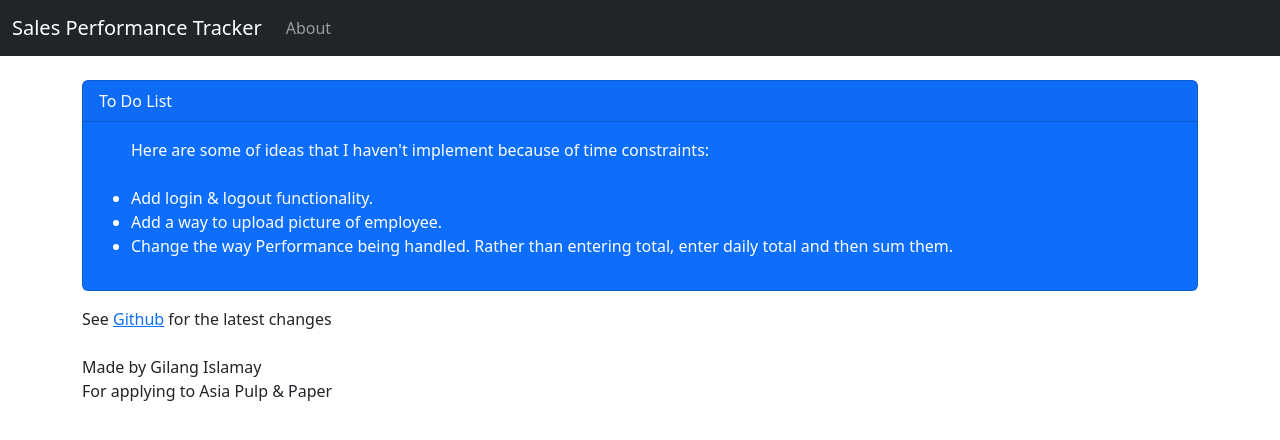
After one commit to AfterRain007/Employee_Performance_Tracker, a Django app: page /about/ in a window 1280 px wide. The commit adds this page. Shown: the top 440 px of the page. Run offline with Django 5.2, Linux system fonts and the light colour scheme.

Commit message:
Final (hopefully :D)

```diff
--- a/EPT/EPT/settings.py
+++ b/EPT/EPT/settings.py
@@ -123,7 +123,7 @@ USE_TZ = True
 STATIC_URL = "/static/"
 MEDIA_URL = "/images/"
 
-STATICFILES_DIRS = (os.path.joinI(BASE_DIR, 'static'),)
+STATICFILES_DIRS = [os.path.join(BASE_DIR, 'static'),]
 
 # Default primary key field type
 # https://docs.djangoproject.com/en/5.0/ref/settings/#default-auto-field
--- /dev/null
+++ b/EPT/employeePerformance/templates/about.html
@@ -0,0 +1,24 @@
+{% extends 'base.html' %}
+{% block content %}
+
+<div class="card text-bg-primary mb-3">
+    <div class="card-header">
+      To Do List
+    </div>
+    <div class="card-body">
+        <ul id="todo-list">
+            Here are some of ideas that I haven't implement because of time constraints:<br><br>
+            <li>Add login & logout functionality.</li>
+            <li>Add a way to upload picture of employee.</li>
+            <li>Change the way Performance being handled. Rather than entering total, enter daily total and then sum them.</li>
+        </ul>
+    </div>
+  </div>
+
+See <a href="https://github.com/AfterRain007/Learn-Django/" target="blank">Github</a> for the latest changes
+<br>
+<br>
+Made by Gilang Islamay<br>
+For applying to Asia Pulp & Paper
+
+{% endblock %}
--- a/EPT/employeePerformance/templates/employee.html
+++ b/EPT/employeePerformance/templates/employee.html
@@ -13,7 +13,7 @@
 <br/>
   <button type="submit" class="btn btn-primary">Update Employee Data</button>
   <a href="{% url 'home' %}" class="btn btn-secondary">Back</a>
-  <a href="{% url 'employeeDelete' form.instance.id %}" class="btn btn-danger" onclick="return confirm('Are you sure you want to delete this employee?')">Delete</a>
+  <a href="{% url 'employeeDelete' form.instance.id %}" class="btn btn-danger" style="float: right;" onclick="return confirm('Are you sure you want to delete this employee?')">Delete</a>
 </form>
 <br/>
 {% endblock %}
--- a/EPT/employeePerformance/templates/navbar.html
+++ b/EPT/employeePerformance/templates/navbar.html
@@ -7,7 +7,7 @@
       <div class="collapse navbar-collapse" id="navbarSupportedContent">
         <ul class="navbar-nav me-auto mb-2 mb-lg-0">
           <li class="nav-item">
-            <a class="nav-link" href="{% url 'addEmployee' %}">Add Employee</a>
+            <a class="nav-link" href="{% url 'about' %}">About</a>
           </li>
           </ul>
         </div>
--- a/EPT/employeePerformance/urls.py
+++ b/EPT/employeePerformance/urls.py
@@ -5,5 +5,6 @@ urlpatterns = [
     path("", views.home, name = "home"),
     path("updateEmployee/<int:pk>", views.updateEmployee, name = "updateEmployee"),
     path("addEmployee/", views.addEmployee, name = "addEmployee"),
-    path("employeeDelete/<int:pk>", views.employeeDelete, name = "employeeDelete")
+    path("employeeDelete/<int:pk>", views.employeeDelete, name = "employeeDelete"),
+    path("about/", views.about, name = "about"),
 ]
--- a/EPT/employeePerformance/views.py
+++ b/EPT/employeePerformance/views.py
@@ -1,15 +1,18 @@
 from django.shortcuts import render, redirect
 from django.contrib import messages
 from .models import Employee
-from .forms import AddRecordForm
+from .forms import addEmployeeForm
 
 def home(request):
     employee = Employee.objects.all()
     return render(request, 'home.html', {"Employee": employee})
 
+def about(request):
+    return render(request, 'about.html', {})
+
 def updateEmployee(request, pk):
     employeeData = Employee.objects.get(id=pk)
-    form = AddRecordForm(request.POST or None, instance = employeeData)
+    form = addEmployeeForm(request.POST or None, instance = employeeData)
     if form.is_valid():
         form.save()
         messages.success(request, "Employee Data has Been Updated!")
@@ -18,7 +21,7 @@ def updateEmployee(request, pk):
         return render(request, 'employee.html', {'form':form})
 
 def addEmployee(request):
-    form = AddRecordForm(request.POST or None)
+    form = addEmployeeForm(request.POST or None)
     if request.method == 'POST':
         if form.is_valid():
             addEmployee = form.save()
```
Also changed, not shown: EPT/employeePerformance/forms.py (+4 -4 lines), EPT/employeePerformance/templates/home.html (+5 -5 lines), EPT/static/images/editbutton-84380-1@2x.png (renamed from EPT/employeePerformance/static/images/editbutton-84380-1@2x.png), EPT/static/images/profile-picture.svg (renamed from EPT/employeePerformance/static/images/profile-picture.svg), EPT/static/images/vector-20.svg (renamed from EPT/employeePerformance/static/images/vector-20.svg), EPT/static/images/vector.svg (renamed from EPT/employeePerformance/static/images/vector.svg), 1 other file.
